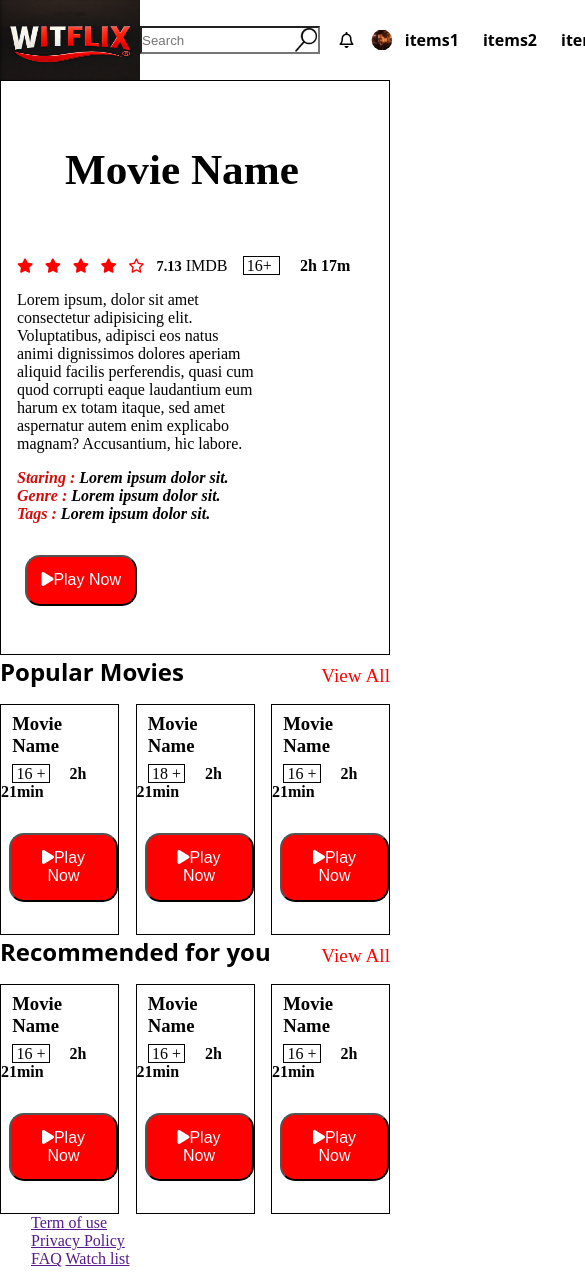
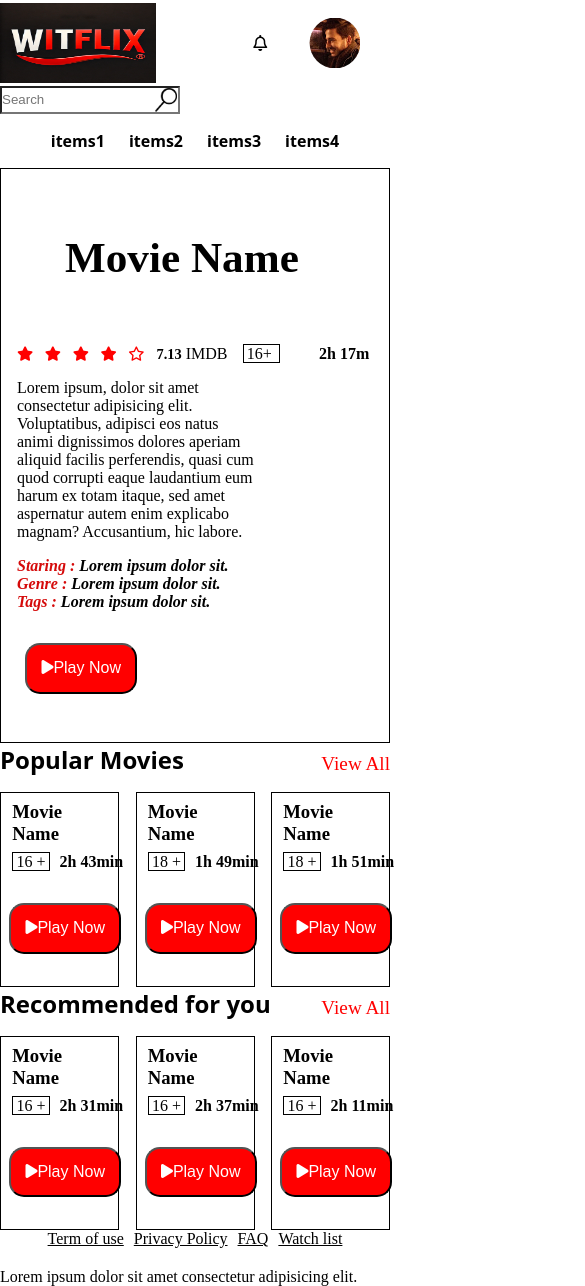
Before and after one commit to JnrMert/WITFLIX, a website: page index.html in a window 390 px wide. Shown: the top 1286 px of the page, 585 px wide, since content can reach past the window. Drawn offline with Linux system fonts and the light colour scheme.

Commit message:
Update Finito

```diff
--- a/index.html
+++ b/index.html
@@ -56,24 +56,26 @@
     </main>
 
     <section title="popular movies">
-        <div class="movie-header"><h2>Popular Movies</h2><span></span>
+        <div class="movie-header">
+          <h2>Popular Movies</h2>
             <a href="#">View All</a></div>
-            <div class="movie-container"><div class="movie-card">
+            <div class="movie-container">
+              <div class="movie-card">
                 <h3>Movie Name</h2>
                 <div>
-                  <span class="adult">16 +</span><span class="time">2h 21min</span
+                  <span class="adult">16 +</span><span class="time">2h 43min</span
                   ><button class="btn"><i class="fa-solid fa-play"></i>Play Now</button>
                 </div></div>
                 <div class="movie-card">
                     <h3>Movie Name</h2>
                     <div>
-                      <span class="adult">18 +</span><span class="time">2h 21min</span
+                      <span class="adult">18 +</span><span class="time">1h 49min</span
                       ><button class="btn"><i class="fa-solid fa-play"></i>Play Now</button>
                     </div></div>
                     <div class="movie-card">
                         <h3>Movie Name</h2>
                         <div>
-                          <span class="adult">16 +</span><span class="time">2h 21min</span
+                          <span class="adult">18 +</span><span class="time">1h 51min</span
                           ><button class="btn"><i class="fa-solid fa-play"></i>Play Now</button>
                         </div></div></div>
 
@@ -85,19 +87,19 @@
             <div class="movie-container"><div class="movie-card">
                 <h3>Movie Name</h2>
                 <div>
-                  <span class="adult">16 +</span><span class="time">2h 21min</span
+                  <span class="adult">16 +</span><span class="time">2h 31min</span
                   ><button class="btn"><i class="fa-solid fa-play"></i>Play Now</button>
                 </div></div>
                 <div class="movie-card">
                     <h3>Movie Name</h2>
                     <div>
-                      <span class="adult">16 +</span><span class="time">2h 21min</span
+                      <span class="adult">16 +</span><span class="time">2h 37min</span
                       ><button class="btn"><i class="fa-solid fa-play"></i>Play Now</button>
                     </div></div>
                     <div class="movie-card">
                         <h3>Movie Name</h2>
                         <div>
-                          <span class="adult">16 +</span><span class="time">2h 21min</span
+                          <span class="adult">16 +</span><span class="time">2h 11min</span
                           ><button class="btn"><i class="fa-solid fa-play"></i>Play Now</button>
                         </div></div></div>
 
--- a/style.css
+++ b/style.css
@@ -7,6 +7,7 @@
   margin: 0;
 }
 a {
+  color: black;
 }
 header {
   display: flex;
@@ -121,7 +122,7 @@
 }
 .time {
   font-weight: bold;
-  padding-left: 20px;
+  padding-left: 10vw;
 }
 .point {
   font-size: 0.9rem;
@@ -165,8 +166,11 @@
   padding-top: 20px;
   max-width: 500px;
 }
+.social {
+  width: 100px;
+}
 .social img {
-  height: 50px;
+  height: 30px;
   border-radius: 0.2rem;
 }
 .social p {
@@ -181,11 +185,23 @@
 }
 
 @media screen and (max-width: 576px) {
+  header {
+    flex-wrap: wrap;
+  }
+  header input {
+    justify-content: flex-end;
+  }
   header nav {
+    display: flex;
+    justify-content: center;
     order: 6;
+    flex-wrap: nowrap;
     width: 100%;
-    text-align: center;
+    align-items: center;
     margin: 1rem;
+  }
+  header input {
+    order: 2;
   }
   footer {
     flex-wrap: wrap;
@@ -194,8 +210,25 @@
     width: 100px;
   }
   footer nav {
+    display: flex;
     justify-content: center;
+    gap: 10px;
   }
-  footer .appstore {
+  footer div:first-child {
+    width: 200%;
+  }
+  footer .appstore img {
+    display: block;
+  }
+  header .user-panel {
+    flex-wrap: nowrap;
+    display: flex;
+  }
+  .movie-card .adult {
+    text-wrap: nowrap;
+  }
+  .movie-container .time {
+    padding-left: 10px;
+    text-wrap: nowrap;
   }
 }
```
